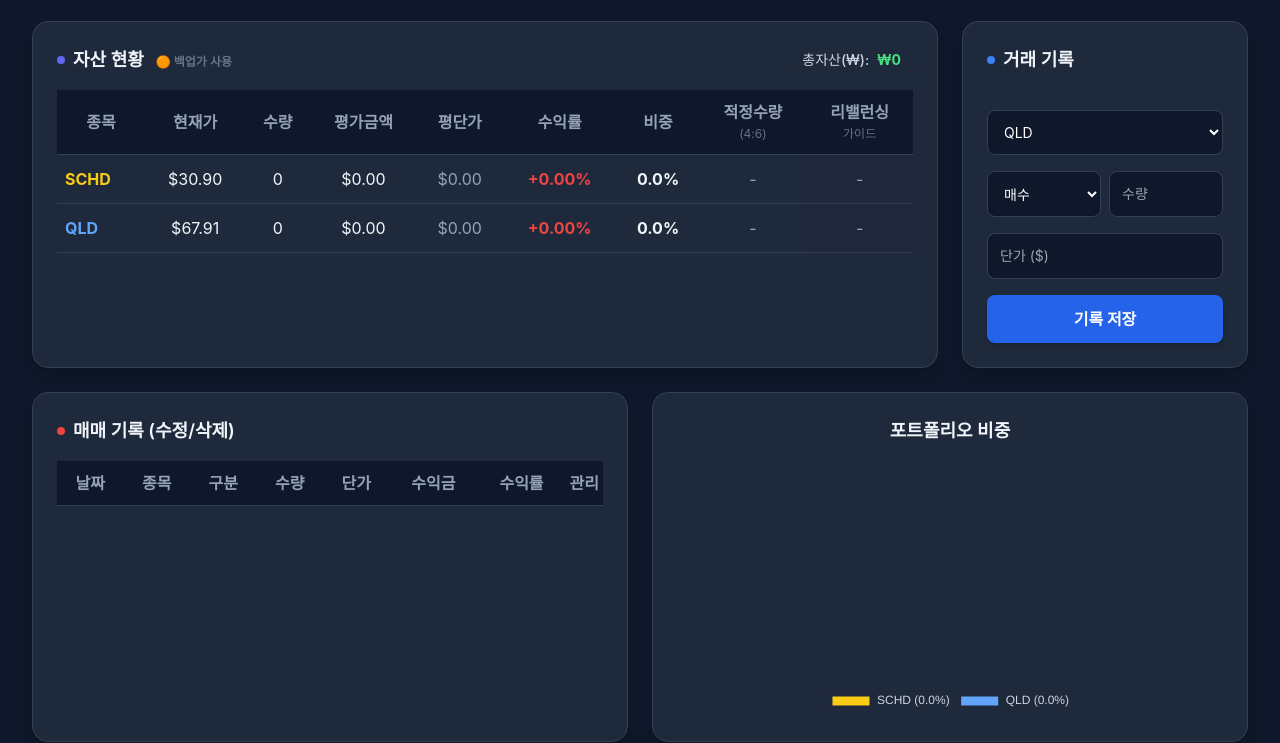
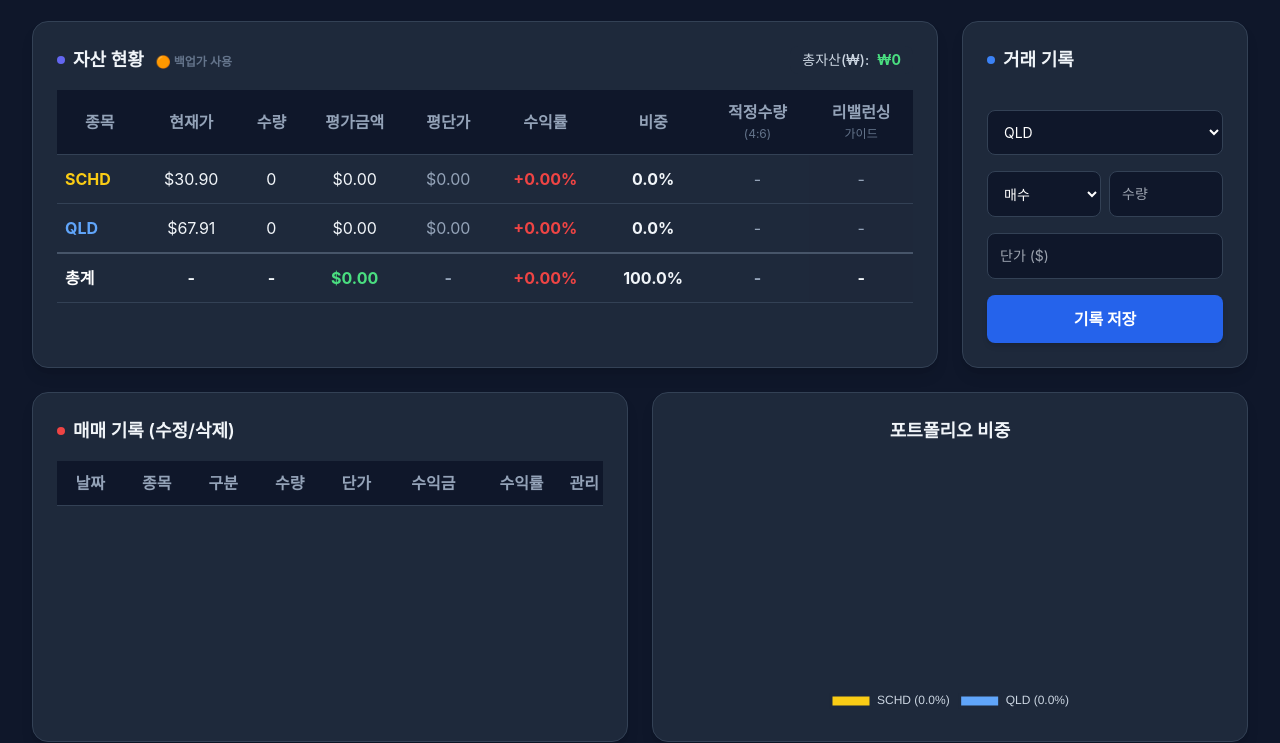
Before and after one commit to trillionly/great, a website: page trillion.html in a window 1280 px wide. Shown: the part 84-827 px from the top of the page. Drawn offline with nearby package versions, Linux system fonts and the light colour scheme; no server answers.

Commit message:
Update trillion.html

```diff
--- a/trillion.html
+++ b/trillion.html
@@ -3,7 +3,7 @@
 <head>
     <meta charset="UTF-8">
     <meta name="viewport" content="width=device-width, initial-scale=1.0">
-    <title>장투리밸런싱 시스템 v3.1</title>
+    <title>장투리밸런싱 시스템 v3.2</title>
     <script src="https://cdn.tailwindcss.com"></script>
     <script src="https://unpkg.com/@supabase/supabase-js@2"></script>
     <script src="https://cdn.jsdelivr.net/npm/chart.js"></script>
@@ -162,6 +162,7 @@
         const qldVal = assets.QLD.qty * prices.QLD;
         const totalUsd = schdVal + qldVal;
         const totalInvested = assets.SCHD.cost + assets.QLD.cost;
+        const totalRt = totalInvested > 0 ? ((totalUsd - totalInvested) / totalInvested) * 100 : 0; // 총 수익률 계산
 
         const tbody = document.getElementById('asset-table-body');
         tbody.innerHTML = '';
@@ -197,6 +198,21 @@
                 </tr>
             `;
         });
+
+        // 🚀 누락되었던 [총계] 줄 완벽 복구
+        tbody.innerHTML += `
+            <tr class="bg-slate-800 font-bold border-t-2 border-slate-600">
+                <td class="text-left text-white">총계</td>
+                <td>-</td>
+                <td>-</td>
+                <td class="text-green-400">${fmt(totalUsd)}</td>
+                <td class="text-slate-400">-</td>
+                <td class="${totalRt >= 0 ? 'text-up' : 'text-down'}">${(totalRt >= 0 ? '+' : '')}${totalRt.toFixed(2)}%</td>
+                <td>100.0%</td>
+                <td class="text-slate-400">-</td>
+                <td class="bg-slate-800/50">-</td>
+            </tr>
+        `;
 
         document.getElementById('total-krw').innerText = '₩' + fmtKrw(totalUsd * usdToKrw);
 
```
